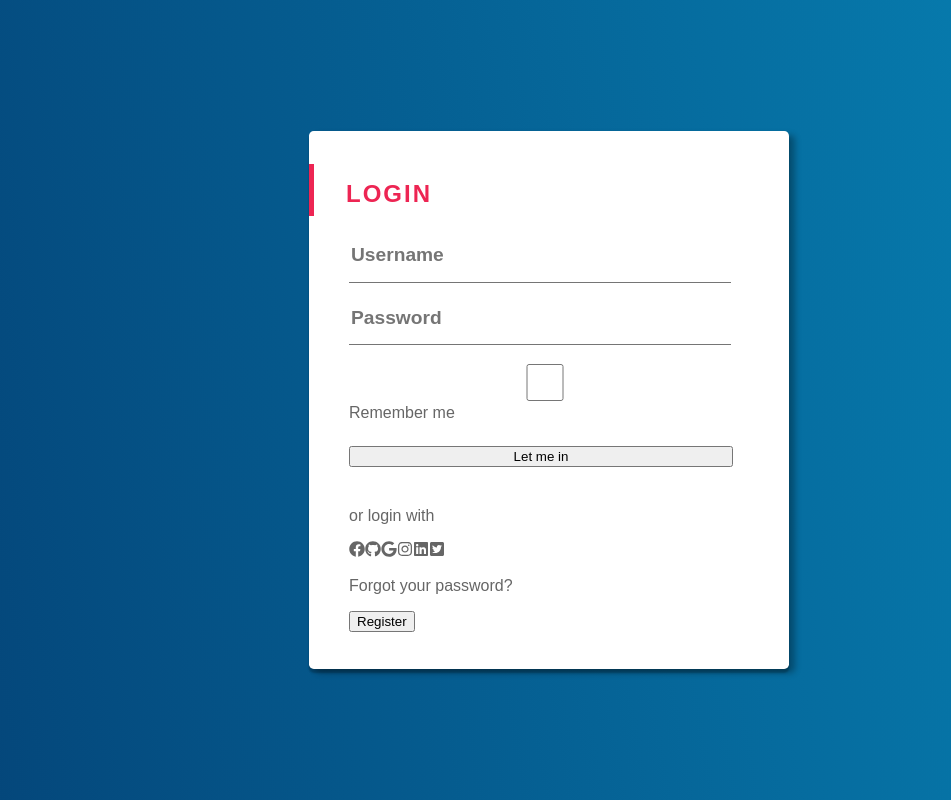
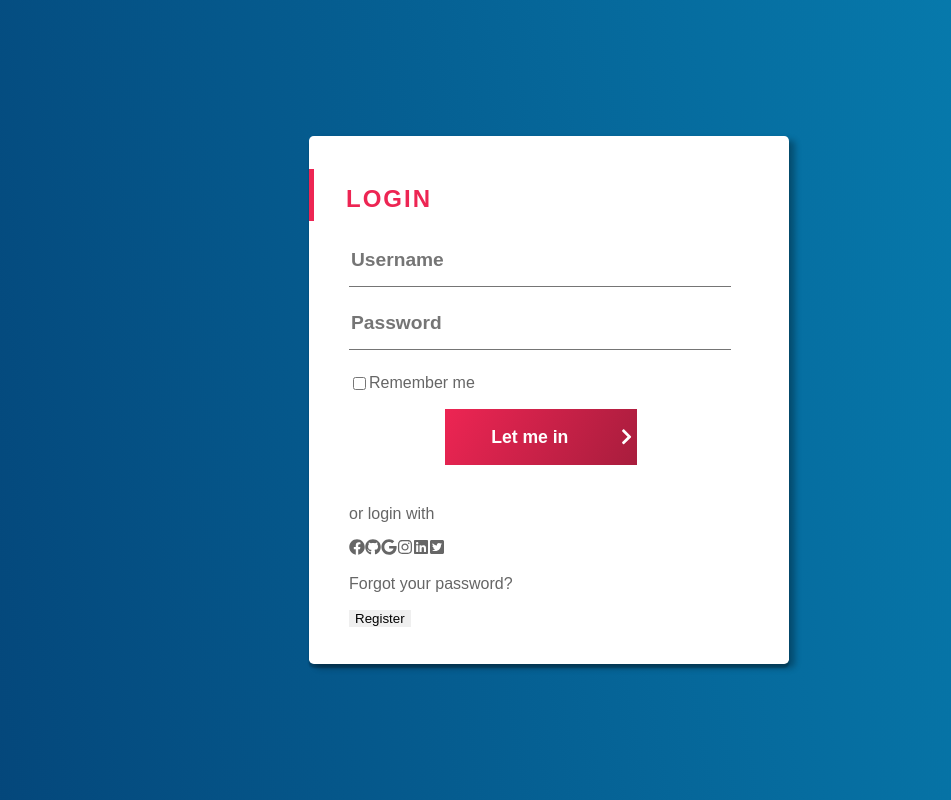
Before and after one commit to cziem/quest, a React (Create React App) app: page / in a window 1280 px wide. Shown: the whole page, without its empty margins (91-1042 px from the left). Built offline with nearby package versions, Linux system fonts and the light colour scheme.

Commit message:
Styled the button

```diff
--- a/src/components/Login.js
+++ b/src/components/Login.js
@@ -5,7 +5,8 @@ import {
   FaGoogle,
   FaInstagram,
   FaLinkedin,
-  FaTwitterSquare
+  FaTwitterSquare,
+  FaChevronRight
 } from "react-icons/fa";
 import "../styles/Login.css";
 
@@ -29,7 +30,7 @@ export default class Login extends Component {
               name="username"
               required="required"
               placeholder="Username"
-             />
+            />
             {/*<label for="username" className="login__details">
               Username
     </label>*/}
@@ -47,12 +48,14 @@ export default class Login extends Component {
   </label>*/}
             <div className="bar" />
           </div>
-          <label for="checkbox" className="remember login__container">
+          <label for="checkbox" className="remember">
             <input type="checkbox" />
-            Remember me
+            <span>Remember me</span>
           </label>
           <div className="login__container button">
-            <button className="login-button btn">Let me in </button>
+            <button className="login-button btn">
+              Let me in <FaChevronRight className="arrow-right"/>
+            </button>
           </div>
           <footer className="login__container">
             <p>or login with</p>
--- a/src/styles/Login.css
+++ b/src/styles/Login.css
@@ -75,3 +75,51 @@ form
   background: #757575;
   width: 90%;
 }
+
+.remember
+{
+  display: flex;
+  padding: .5rem 0 1rem 2.5rem;
+  cursor: pointer;
+}
+
+.button
+{
+  height: 3.5rem;
+}
+
+.login-button
+{
+  background: linear-gradient(120deg, #ed2553, #a81d3d);
+  color: white;
+  font-weight: 600;
+  font-size: 1.1rem;
+  height: 100%;
+  width: 50%;
+  margin: 0 auto;
+  overflow: hidden;
+}
+
+.arrow-right
+{
+  margin-bottom: -3px;
+  transform: translateX(2.8rem);
+  transition: .2s ease-in-out;
+}
+
+.login-button:hover
+{
+  box-shadow: 2px 2px 3px 2px rgba(0, 0, 0, 0.2), 2px 2px 3px 2px rgba(0, 0, 0, 0.2);
+}
+
+.login-button:hover .arrow-right
+{
+  transform: translateX(0);
+}
+
+.btn
+{
+  border: none;
+  cursor: pointer;
+  transition: .2s ease;
+}
```
